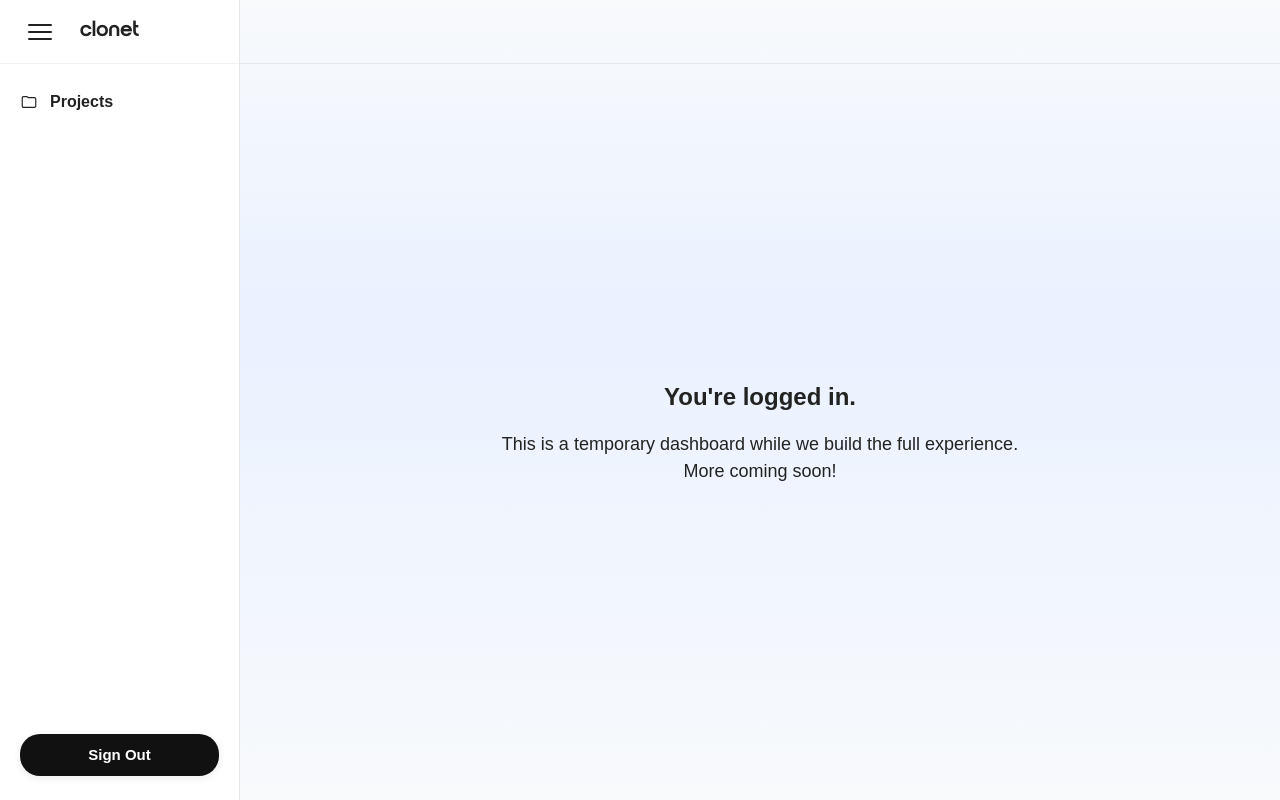
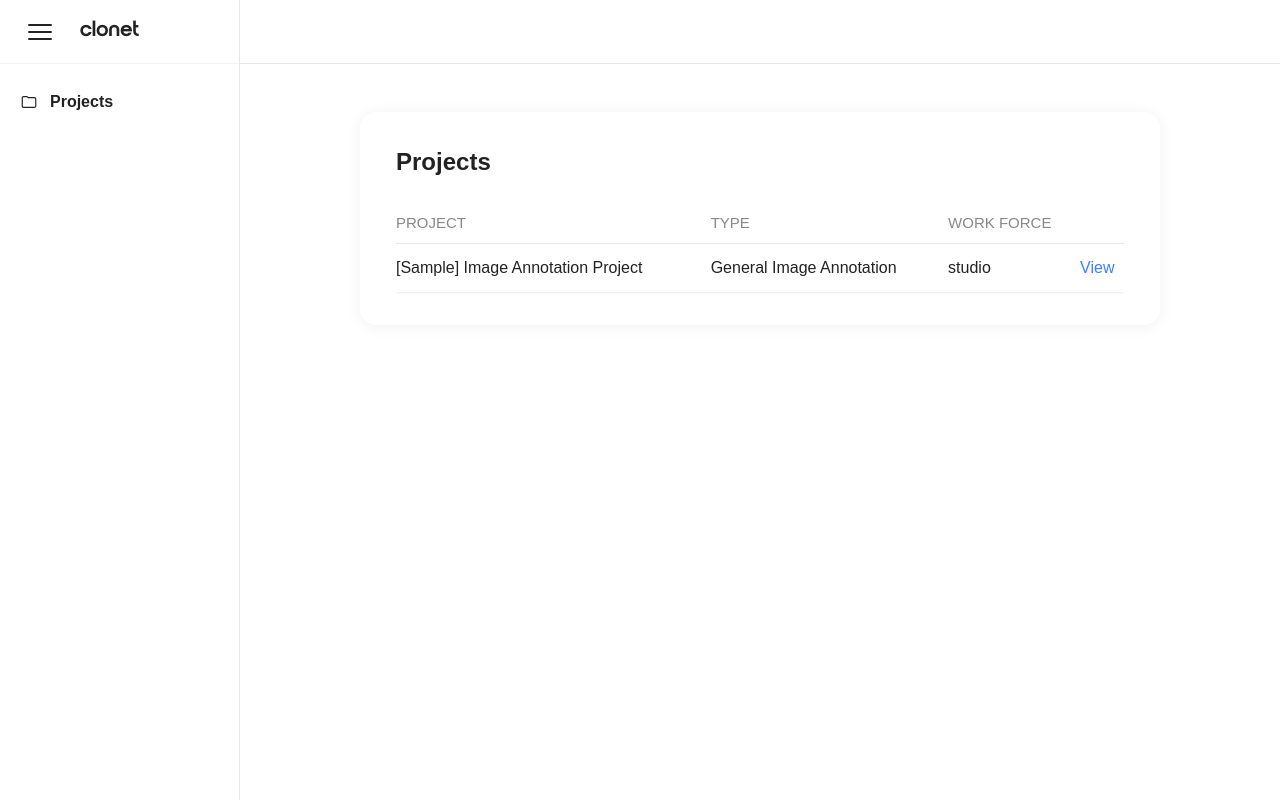
Before and after one commit to welcmhome/clonet-app, a Next.js app: page /dashboard in a window 1280 px wide. Built offline with nearby package versions, Linux system fonts and the light colour scheme.

Commit message:
feat: dashboard matches screenshot—logo always visible, no sign out, white bg, projects table

```diff
--- a/src/app/dashboard/page.tsx
+++ b/src/app/dashboard/page.tsx
@@ -1,17 +1,11 @@
 'use client';
 import { useState } from 'react';
-import { supabase } from '@/utils/supabaseClient';
 
 export default function Dashboard() {
   const [sidebarOpen, setSidebarOpen] = useState(true);
 
-  async function handleSignOut() {
-    await supabase.auth.signOut();
-    window.location.href = '/';
-  }
-
   return (
-    <div style={{ minHeight: '100vh', display: 'flex', fontFamily: 'Switzer, sans-serif', background: 'linear-gradient(180deg, #f8fafc 0%, #eaf1ff 40%, #f8fafc 100%)', color: '#222' }}>
+    <div style={{ minHeight: '100vh', display: 'flex', fontFamily: 'Switzer, sans-serif', background: '#fff', color: '#222' }}>
       {/* Sidebar */}
       <div style={{
         width: sidebarOpen ? 240 : 72,
@@ -25,7 +19,7 @@ export default function Dashboard() {
         boxSizing: 'border-box',
         zIndex: 10,
       }}>
-        {/* Sidebar header: Hamburger + clonet logo */}
+        {/* Sidebar header: Hamburger + clonet logo always visible */}
         <div style={{ display: 'flex', alignItems: 'center', height: 64, padding: sidebarOpen ? '0 20px' : '0 12px', borderBottom: '1px solid #f1f1f1', minWidth: 0 }}>
           <button
             onClick={() => setSidebarOpen((open) => !open)}
@@ -51,11 +45,9 @@ export default function Dashboard() {
               </svg>
             </span>
           </button>
-          {sidebarOpen && (
-            <span style={{ fontFamily: 'ibrand, sans-serif', fontWeight: 400, fontSize: 22, letterSpacing: '0.01em', lineHeight: 1.1, color: '#222', whiteSpace: 'nowrap', marginLeft: 2 }}>
-              clonet
-            </span>
-          )}
+          <span style={{ fontFamily: 'ibrand, sans-serif', fontWeight: 400, fontSize: 22, letterSpacing: '0.01em', lineHeight: 1.1, color: '#222', whiteSpace: 'nowrap', marginLeft: sidebarOpen ? 2 : 0, opacity: 1, transition: 'opacity 0.2s', overflow: 'hidden', textOverflow: 'ellipsis', flexShrink: 0 }}>
+            clonet
+          </span>
         </div>
         {/* Sidebar nav */}
         <div style={{ padding: sidebarOpen ? '18px 0 0 0' : '18px 0 0 0', flex: 1 }}>
@@ -80,28 +72,35 @@ export default function Dashboard() {
             {sidebarOpen && 'Projects'}
           </div>
         </div>
-        {/* Optional: Sign Out button at bottom of sidebar */}
-        <div style={{ padding: sidebarOpen ? '0 20px 24px 20px' : '0 12px 24px 12px', marginTop: 'auto' }}>
-          <button onClick={handleSignOut} style={{ width: '100%', background: '#111', color: '#fff', border: 'none', borderRadius: 20, padding: '10px 0', fontSize: 15, fontWeight: 600, cursor: 'pointer', fontFamily: 'Switzer, sans-serif', boxShadow: '0 2px 8px 0 rgba(16,20,30,0.08)', transition: 'background 0.2s' }}>
-            Sign Out
-          </button>
-        </div>
       </div>
       {/* Main area */}
-      <div style={{ flex: 1, display: 'flex', flexDirection: 'column', minHeight: '100vh' }}>
+      <div style={{ flex: 1, display: 'flex', flexDirection: 'column', minHeight: '100vh', background: '#fff' }}>
         {/* Header */}
-        <div style={{ width: '100%', display: 'flex', alignItems: 'center', height: 64, padding: '0 40px', boxSizing: 'border-box', borderBottom: '1px solid #e5e7eb', background: 'none', position: 'relative' }}>
+        <div style={{ width: '100%', display: 'flex', alignItems: 'center', height: 64, padding: '0 40px', boxSizing: 'border-box', borderBottom: '1px solid #e5e7eb', background: '#fff', position: 'relative' }}>
           {/* Empty header for now, matches screenshot */}
         </div>
-        {/* Main content */}
-        <div style={{ flex: 1, display: 'flex', alignItems: 'center', justifyContent: 'center', textAlign: 'center', padding: 24 }}>
-          <div>
-            <h1 style={{ fontSize: 24, fontWeight: 600, marginBottom: 16 }}>
-              You're logged in.
-            </h1>
-            <p style={{ fontSize: 18, fontWeight: 400 }}>
-              This is a temporary dashboard while we build the full experience.<br />More coming soon!
-            </p>
+        {/* Main content: Projects card/table */}
+        <div style={{ flex: 1, display: 'flex', alignItems: 'flex-start', justifyContent: 'center', padding: '48px 0 0 0', background: '#fff' }}>
+          <div style={{ background: '#fff', borderRadius: 16, boxShadow: '0 2px 16px 0 rgba(16,20,30,0.06)', padding: '32px 36px', minWidth: 600, maxWidth: 800, width: '100%' }}>
+            <div style={{ fontSize: 24, fontWeight: 600, marginBottom: 24, letterSpacing: 0.01 }}>Projects</div>
+            <table style={{ width: '100%', borderCollapse: 'collapse', fontSize: 16 }}>
+              <thead>
+                <tr style={{ color: '#888', fontWeight: 500, fontSize: 15, borderBottom: '1px solid #e5e7eb' }}>
+                  <th style={{ textAlign: 'left', padding: '8px 0', fontWeight: 500 }}>PROJECT</th>
+                  <th style={{ textAlign: 'left', padding: '8px 0', fontWeight: 500 }}>TYPE</th>
+                  <th style={{ textAlign: 'left', padding: '8px 0', fontWeight: 500 }}>WORK FORCE</th>
+                  <th style={{ textAlign: 'left', padding: '8px 0', fontWeight: 500 }}></th>
+                </tr>
+              </thead>
+              <tbody>
+                <tr style={{ borderBottom: '1px solid #f1f1f1' }}>
+                  <td style={{ padding: '12px 0', fontWeight: 500, color: '#222' }}>[Sample] Image Annotation Project</td>
+                  <td style={{ padding: '12px 0', color: '#222' }}>General Image Annotation</td>
+                  <td style={{ padding: '12px 0', color: '#222' }}>studio</td>
+                  <td style={{ padding: '12px 0', color: '#3b82f6', fontWeight: 500, cursor: 'pointer' }}>View</td>
+                </tr>
+              </tbody>
+            </table>
           </div>
         </div>
       </div>
```
